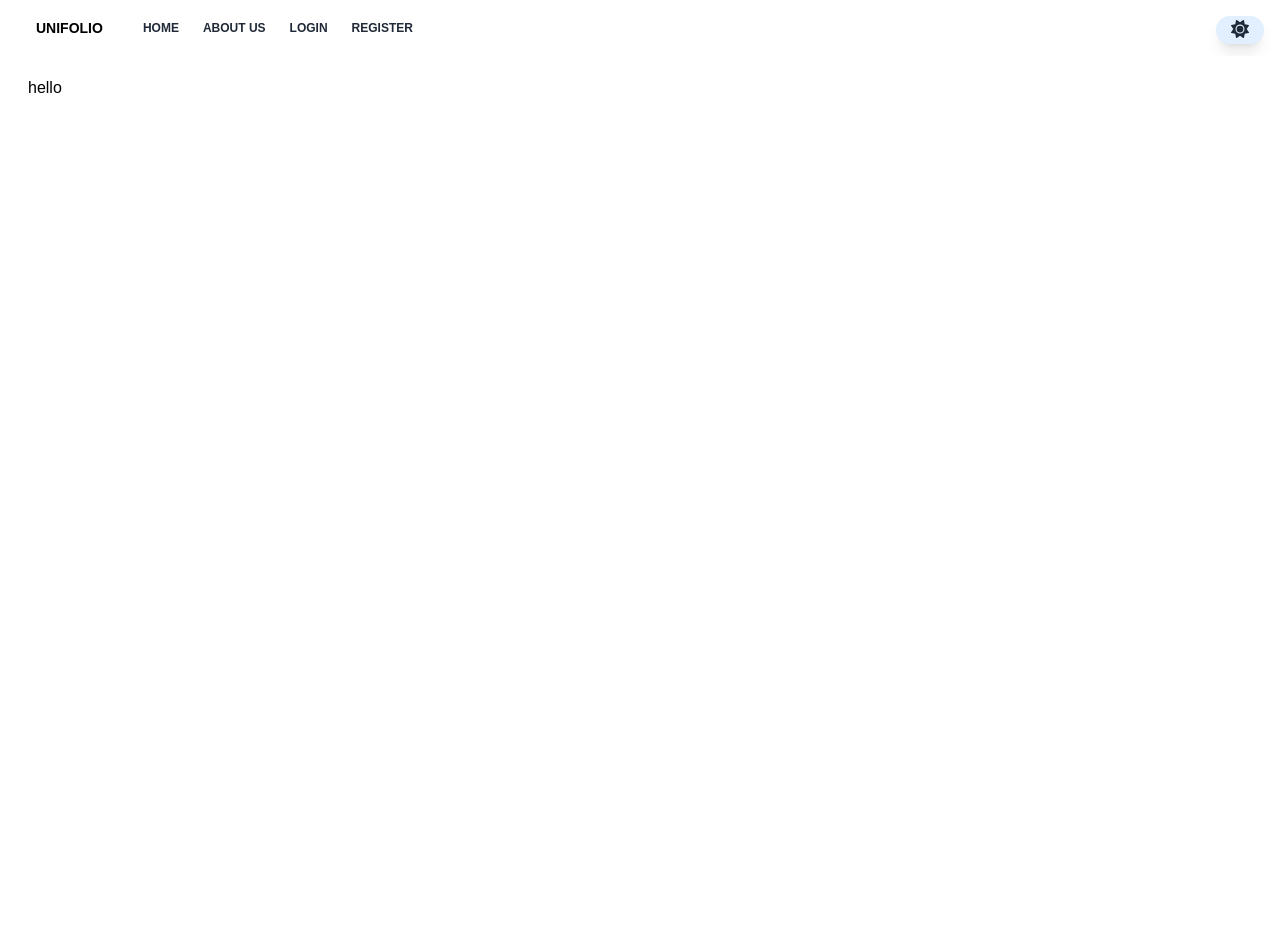
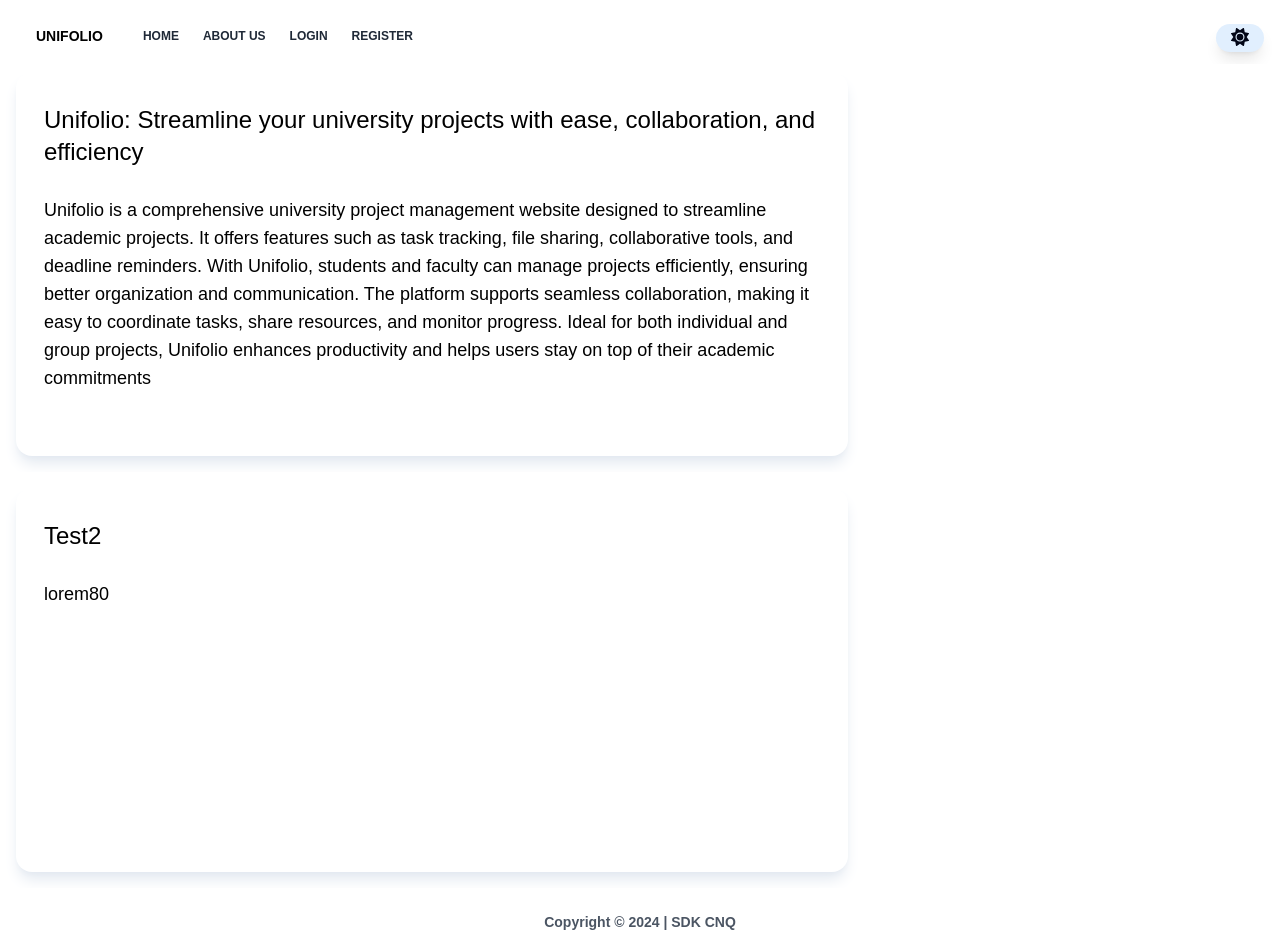
Before and after one commit to jojocoder28/University_Project_Management, a React (Vite) app in the folder frontend/: page / in a window 1280 px wide. Shown: the top 952 px of the page. Before the commit the page ends 800 px from the top, so only its background shows below. Built offline with nearby package versions, Linux system fonts and the light colour scheme.

Commit message:
home page modified

```diff
--- a/frontend/src/App.css
+++ b/frontend/src/App.css
@@ -25,3 +25,27 @@
     transform: translateY(15px);
   }
 }
+
+/* custom-scrollbar.css */
+.custom-scrollbar::-webkit-scrollbar {
+  width: 12px;
+}
+
+.custom-scrollbar::-webkit-scrollbar-track {
+  background: #f1f1f1;
+}
+
+.custom-scrollbar::-webkit-scrollbar-thumb {
+  background: #b01616;
+  border-radius: 6px;
+  border: 3px solid #f1f1f1;
+}
+
+.custom-scrollbar::-webkit-scrollbar-thumb:hover {
+  background: #69ff61;
+}
+
+.custom-scrollbar {
+  scrollbar-width: thin;
+  scrollbar-color: #fff23a #1218ce;
+}
--- /dev/null
+++ b/frontend/src/components/CardsHome.jsx
@@ -0,0 +1,20 @@
+import React from 'react'
+
+const CardsHome = (props) => {
+  return (
+    <div className="p-4">
+        <div className="bg-white dark:bg-gray-900
+        border-slate-100 dark:border-slate-500
+        shadow-lg shadow-slate-200 dark:shadow-slate-900
+        rounded-box px-7 py-5
+        lg:w-8/12 h-96
+        sm:w-full md:w-full lg:overflow-hidden
+        lg:z-0 md:z-50 sm:z-50">
+          <div className="text-2xl py-3 overflow-hidden">{props.title}</div>
+          <div className="text-lg py-4">{props.description}</div>
+        </div>
+      </div>
+  )
+}
+
+export default CardsHome
--- a/frontend/src/components/Footer.jsx
+++ b/frontend/src/components/Footer.jsx
@@ -123,13 +123,13 @@ export default function Footer() {
         <div className="flex flex-wrap items-center md:justify-between justify-center">
           <div className="w-full md:w-4/12 px-4 mx-auto text-center">
             <div className="text-sm text-gray-600 font-semibold py-1">
-              Copyright © {new Date().getFullYear()}{" "}Tailwind Starter Kit by{" "}
+              Copyright © {new Date().getFullYear()}{" | "}
               <a
-                href="https://www.creative-tim.com"
+                href="/"
                 className="text-gray-600 hover:text-gray-900"
               >
-                Creative Tim
-              </a>.
+                SDK CNQ
+              </a>
             </div>
           </div>
         </div>
--- a/frontend/src/components/Navbar.jsx
+++ b/frontend/src/components/Navbar.jsx
@@ -10,7 +10,7 @@ export default function Navbar(props) {
         (props.transparent
           ? "top-0 relative z-50 w-full"
           : "relative bg-white shadow-lg") +
-        " flex flex-wrap items-center justify-between px-2 py-3 "
+        " flex flex-wrap items-center justify-between px-2 py-3 top-2"
       }
     >
       <div className="container px-4 mx-auto flex flex-wrap items-center justify-between">
@@ -52,15 +52,15 @@ export default function Navbar(props) {
         </div>
         <div
           className={
-            "lg:flex dark:bg-gray-900 bg-white lg:bg-transparent lg:shadow-none" +
+            "lg:flex dark:bg-transparent bg-white lg:bg-transparent lg:shadow-none" +
             (navbarOpen ? " block rounded shadow-lg" : " hidden")
           }
           id="example-navbar-warning"
         >
-          <NavbarElements name="Home" link="/"/>
-          <NavbarElements name="About Us" link="about"/>
-          <NavbarElements name="Login" link="login"/>
-          <NavbarElements name="Register" link="register"/>
+          <NavbarElements name="Home" link="/" flag={navbarOpen}/>
+          <NavbarElements name="About Us" link="about" flag={navbarOpen}/>
+          <NavbarElements name="Login" link="login" flag={navbarOpen}/>
+          <NavbarElements name="Register" link="register" flag={navbarOpen}/>
 
         </div>
           <ul className="flex flex-col lg:flex-row list-none lg:ml-auto">
--- a/frontend/src/components/ThemeSwitch.jsx
+++ b/frontend/src/components/ThemeSwitch.jsx
@@ -12,11 +12,13 @@ const ThemeSwitch = () => {
       useEffect(() => {
         if (darkMode) {
           document.documentElement.classList.add('dark');
-          document.body.classList.add('bg-gray-900'); // Change body background color
+          document.body.classList.add('bg-slate-950'); // Change body background color
           document.body.classList.add('text-white');
         } else {
           document.documentElement.classList.remove('dark');
-          document.body.classList.remove('bg-gray-900'); // Change body background color
+          document.body.classList.remove('bg-gray-900');
+          document.body.classList.remove('bg-slate-950'); // Change body background color
+           // Change body background color
           document.body.classList.remove('text-white');
         }
         // Save the theme to localStorage
@@ -25,7 +27,7 @@ const ThemeSwitch = () => {
     return (
     <button onClick={() => setDarkMode(!darkMode)} className="text-white text-lg focus:outline-none">
         <div className={`w-17 h-7 btn-circle ${!darkMode ? 'bg-blue-100 border-black border-1 shadow-lg' : 'bg-gray-700 border-white border-1 shadow-lg'} overflow-hidden absolute top-4 right-4 transition-transform duration-300 transform-gpu`}>
-            <FontAwesomeIcon icon={darkMode ? faMoon : faSun} className="text-gray-800" />
+            <FontAwesomeIcon icon={darkMode ? faMoon : faSun} className="text-slate-950" />
           </div>
     </button>
   )
--- /dev/null
+++ b/frontend/src/elements/CopyrightElement.jsx
@@ -0,0 +1,22 @@
+import React from 'react'
+
+const CopyrightElement = (props) => {
+    const url=props.link
+  return (
+        <div className="flex flex-wrap items-center md:justify-between justify-center py-5 dark:bg-slate-950 relative w-full bottom-0 flex-grow">
+          <div className="w-full md:w-4/12 px-4 mx-auto text-center">
+            <div className="text-sm text-gray-600 dark:text-gray-200 font-semibold py-1">
+              Copyright © {new Date().getFullYear()}{" | "}
+              <a
+                href={url}
+                className="text-gray-600 dark:text-gray-200 dark:hover:text-gray-400 hover:text-gray-900"
+              >
+                {props.name}
+              </a>
+            </div>
+          </div>
+        </div>
+  )
+}
+
+export default CopyrightElement
--- a/frontend/src/elements/NavbarElements.jsx
+++ b/frontend/src/elements/NavbarElements.jsx
@@ -6,7 +6,7 @@ const NavbarElements = (props) => {
     <ul className="flex flex-col lg:flex-row list-none mr-auto">
             <li className="flex items-center">
               <a
-                className={"dark:lg:text-white dark:lg:hover:text-gray-300 text-gray-800 dark:text-white lg:hover:text-gray-600 px-3 py-4 lg:py-2 flex items-center text-xs uppercase font-bold"}
+                className={"dark:text-white dark:hover:text-gray-300 text-gray-800 lg:hover:text-gray-600 px-3 py-4 lg:py-2 flex items-center text-xs uppercase font-bold"}
                 href={url}
               >
                 {props.name}
--- a/frontend/src/main.jsx
+++ b/frontend/src/main.jsx
@@ -1,6 +1,8 @@
 import React, { createContext, useState } from 'react'
 import ReactDOM from 'react-dom/client'
 import App from './App.jsx'
+import Navbar from './components/Navbar.jsx';
+import CopyrightElement from './elements/CopyrightElement.jsx';
 
 export const Context = createContext({ isAuthenticated: false});
 
@@ -9,13 +11,17 @@ const AppWrapper = ()=>{
   const [user, setUser] = useState({});
   return(
     <Context.Provider value={{isAuthenticated, setIsAuthenticated, user, setUser}}>
-      <App />
+      <Navbar transparent/>
+        <App />
+      <CopyrightElement name="SDK CNQ" link="/"/>
     </Context.Provider>
   )
 }
 
 ReactDOM.createRoot(document.getElementById('root')).render(
   <React.StrictMode>
-    <App />
+    <Navbar transparent/>
+      <App />
+    <CopyrightElement name="SDK CNQ" link="/"/>
   </React.StrictMode>,
 )
--- a/frontend/src/pages/Home.jsx
+++ b/frontend/src/pages/Home.jsx
@@ -3,20 +3,18 @@ import React from 'react'
 
 import Navbar from "../components/Navbar.jsx";
 import Footer from "../components/Footer.jsx";
+import CopyrightElement from '../elements/CopyrightElement.jsx';
+import CardsHome from '../components/CardsHome.jsx';
 
 
 const Home = () => {
+      const title1="Unifolio: Streamline your university projects with ease, collaboration, and efficiency";
+      const desc1="Unifolio is a comprehensive university project management website designed to streamline academic projects. It offers features such as task tracking, file sharing, collaborative tools, and deadline reminders. With Unifolio, students and faculty can manage projects efficiently, ensuring better organization and communication. The platform supports seamless collaboration, making it easy to coordinate tasks, share resources, and monitor progress. Ideal for both individual and group projects, Unifolio enhances productivity and helps users stay on top of their academic commitments"
   return ( <>
-  <Navbar transparent/>
     <main>
-    <div className="bg-white dark:bg-slate-800
-    border-slate-100 dark:border-slate-500
-    rounded-box px-7 py-5
-    w-48 h-32">
-      hello
-    </div>
+      <CardsHome title={title1} description={desc1}/>
+      <CardsHome title="Test2" description="lorem80"/>
     </main>
-    {/* <Footer/> */}
     </>
   )
 }
```
